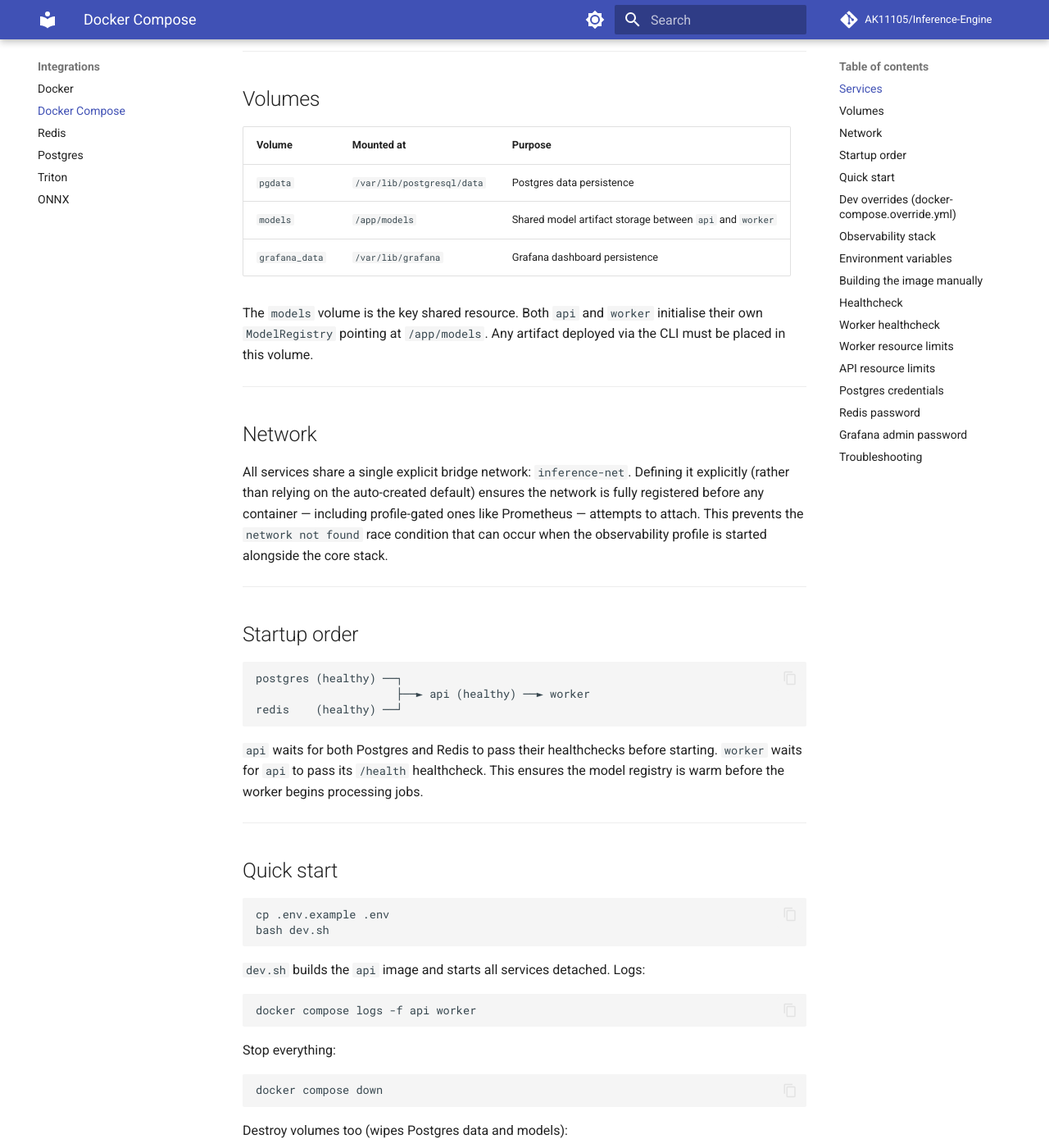
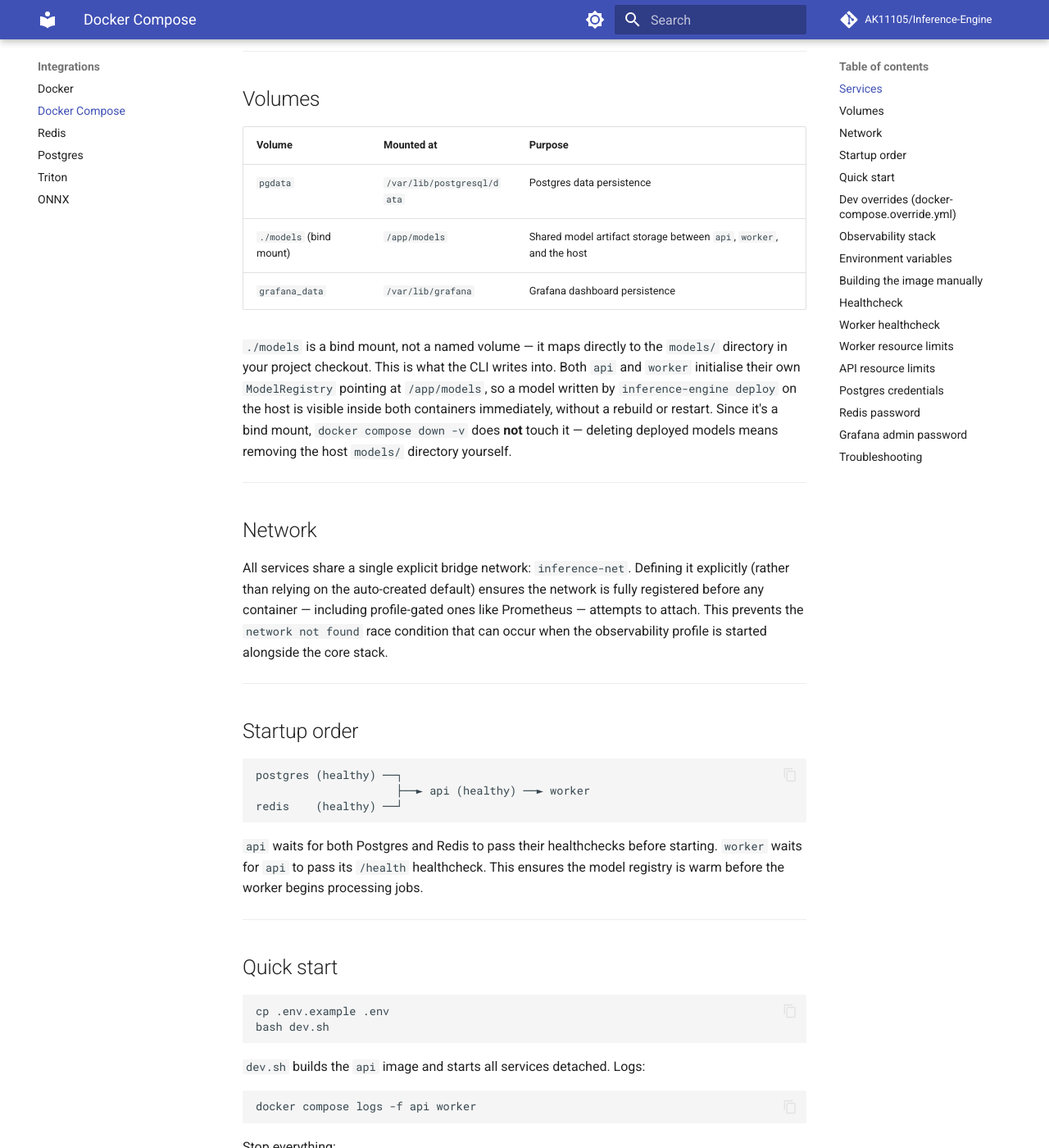
Before and after one commit to AK11105/Inference-Engine, an MkDocs documentation site: the page built from docs/integrations/docker-compose.md, in a window 1280 px wide and 1400 px high, scrolled down 909 px. Shown: the whole window at 82% size. Built offline with MkDocs 1.6.1 and Material for MkDocs 9.7.7, drawn with Linux system fonts in a browser that asks for light colours; comment, search, counter and statistics services are not loaded; some of the changed text lies outside the part shown.

Commit message:
fix(deploy): bind-mount models dir and rediscover models on hot-reload (#77)

````diff
--- a/docker-compose.yml
+++ b/docker-compose.yml
@@ -45,7 +45,7 @@ services:
       DATABASE_URL: postgresql://${POSTGRES_USER:-inference}:${POSTGRES_PASSWORD}@postgres:5432/${POSTGRES_DB:-inference_engine}
       REDIS_URL: redis://:${REDIS_PASSWORD:-}@redis:6379/0
     volumes:
-      - models:/app/models
+      - ./models:/app/models
     networks:
       - inference-net
     depends_on:
@@ -67,7 +67,7 @@ services:
       DATABASE_URL: postgresql://${POSTGRES_USER:-inference}:${POSTGRES_PASSWORD}@postgres:5432/${POSTGRES_DB:-inference_engine}
       REDIS_URL: redis://:${REDIS_PASSWORD:-}@redis:6379/0
     volumes:
-      - models:/app/models
+      - ./models:/app/models
     networks:
       - inference-net
     depends_on:
@@ -116,7 +116,6 @@ services:
 
 volumes:
   pgdata:
-  models:
   grafana_data:
 
 networks:
--- a/docs/integrations/docker-compose.md
+++ b/docs/integrations/docker-compose.md
@@ -24,10 +24,10 @@ The project ships a production-ready `docker-compose.yml` and a dev-only `docker
 | Volume | Mounted at | Purpose |
 |---|---|---|
 | `pgdata` | `/var/lib/postgresql/data` | Postgres data persistence |
-| `models` | `/app/models` | Shared model artifact storage between `api` and `worker` |
+| `./models` (bind mount) | `/app/models` | Shared model artifact storage between `api`, `worker`, and the host |
 | `grafana_data` | `/var/lib/grafana` | Grafana dashboard persistence |
 
-The `models` volume is the key shared resource. Both `api` and `worker` initialise their own `ModelRegistry` pointing at `/app/models`. Any artifact deployed via the CLI must be placed in this volume.
+`./models` is a bind mount, not a named volume — it maps directly to the `models/` directory in your project checkout. This is what the CLI writes into. Both `api` and `worker` initialise their own `ModelRegistry` pointing at `/app/models`, so a model written by `inference-engine deploy` on the host is visible inside both containers immediately, without a rebuild or restart. Since it's a bind mount, `docker compose down -v` does **not** touch it — deleting deployed models means removing the host `models/` directory yourself.
 
 ---
 
@@ -68,7 +68,7 @@ Stop everything:
 docker compose down
 ```
 
-Destroy volumes too (wipes Postgres data and models):
+Destroy named volumes too (wipes Postgres data and Grafana dashboards — `models` is a bind mount and is unaffected):
 
 ```bash
 docker compose down -v
@@ -148,7 +148,7 @@ docker build -t inference-engine:latest .
 
 The Dockerfile is a two-stage build:
 
-1. **builder** — installs dependencies into `.venv` via `uv sync --frozen --no-dev`
+1. **builder** — installs dependencies into `.venv` via `uv sync --frozen --no-dev --extra frameworks` (includes scikit-learn, XGBoost, LightGBM, joblib — the runtime deps most deployed `.pkl`/`.joblib` models need to load)
 2. **runtime** — copies `.venv` and `app/` into a clean `python:3.12-slim` image, creates a non-root `appuser`
 
 The image exposes port `8000` and sets `MODELS_DIR=/app/models`.
@@ -281,7 +281,8 @@ GRAFANA_PASSWORD=change-me-in-production
 | `api` container exits immediately | Check `docker compose logs api` — likely `API_KEYS` not set with `ENV=production` |
 | `worker` stuck waiting for `api` | `api` healthcheck failing — check `docker compose logs api` |
 | Postgres port conflict | Change `"15432:5432"` in `docker-compose.yml` if port 15432 is in use |
-| Models not found in worker | Ensure both `api` and `worker` mount the same `models` volume |
+| Models not found in worker | Ensure both `api` and `worker` bind-mount the same host `./models` directory |
+| `ModuleNotFoundError` on model load (e.g. `torch`, `onnxruntime`) | The runtime image only ships the `frameworks` extra (sklearn/XGBoost/LightGBM/joblib). For PyTorch or ONNX artifacts, rebuild with the matching extra added to the Dockerfile's `uv sync` step |
 | Source changes not reflected | Confirm `docker-compose.override.yml` is being loaded (`docker compose config` to verify) |
 | `network not found` on Prometheus start | Run `docker compose down` then `bash dev.sh --observability` to let Compose create the named network before attaching profile services |
 | `POSTGRES_PASSWORD must be set` on startup | Add `POSTGRES_PASSWORD=...` to your `.env` file — the compose file requires it explicitly |
````
Also changed, not shown: docs/cli/deploy.md (+11 -3 lines), docs/internal/docker-compose.md (+2 -2 lines), 4 other files.
